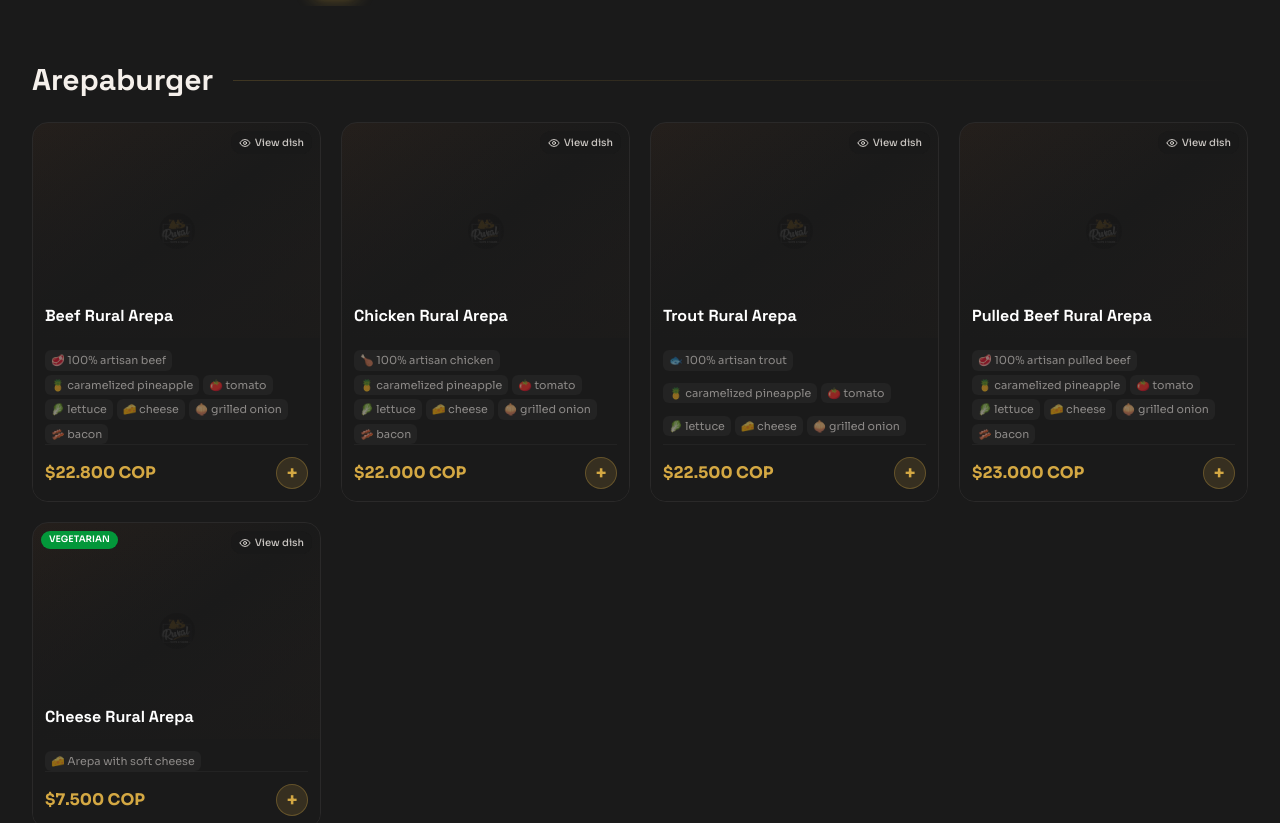
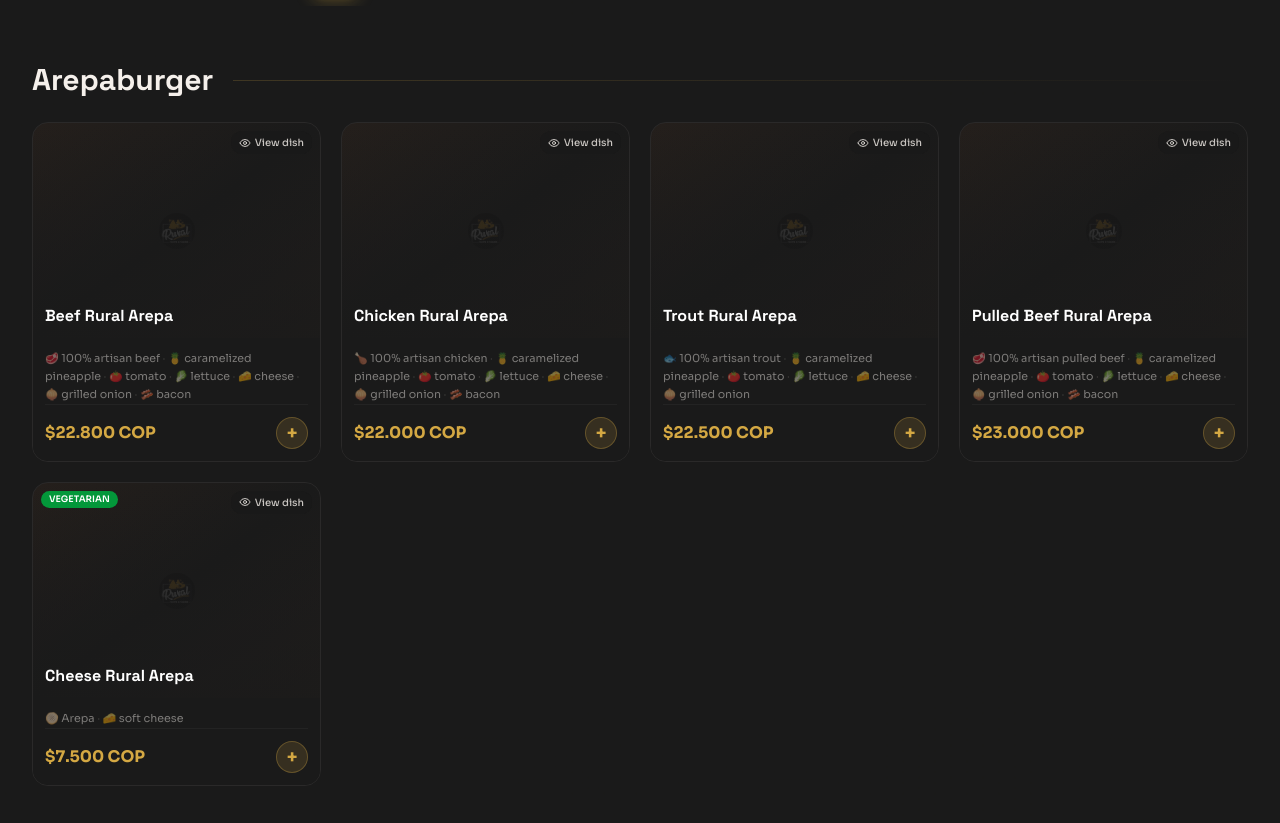
Before and after one commit to sebastian-ardila/rural-cocina-artesanal, a Next.js app: page /en/ in a window 1280 px wide. Shown: the part 1204-2027 px from the top of the page. Built offline with nearby package versions, Linux system fonts and the light colour scheme; a web font is replaced by a local one.

Commit message:
fix: display ingredients as inline text with dot separators instead of pills

```diff
--- a/src/components/menu/MenuCard.tsx
+++ b/src/components/menu/MenuCard.tsx
@@ -93,15 +93,15 @@ export function MenuCard({
       {/* Content below image */}
       <div className="p-2.5 sm:p-3 flex flex-col flex-1 bg-rural-black">
         {/* Ingredients */}
-        <div className="flex flex-wrap gap-1 flex-1">
-          {ingredients.map((ing, i) => (
-            <span
-              key={i}
-              className="text-[10px] sm:text-[11px] text-rural-white/50 bg-rural-white/[0.04] px-1.5 py-0.5 rounded-md self-start"
-            >
-              {getIngredientIcon(ing)} {ing}
-            </span>
-          ))}
+        <div className="flex-1">
+          <p className="text-[10px] sm:text-[11px] text-rural-white/45 leading-relaxed">
+            {ingredients.map((ing, i) => (
+              <span key={i}>
+                {getIngredientIcon(ing)} {ing}
+                {i < ingredients.length - 1 && <span className="text-rural-white/15"> · </span>}
+              </span>
+            ))}
+          </p>
         </div>
 
         {/* Price + add button — always at bottom */}
--- a/src/lib/ingredients.ts
+++ b/src/lib/ingredients.ts
@@ -86,7 +86,7 @@ export function getIngredientIcon(ingredient: string): string {
 
 export function parseIngredients(description: string): string[] {
   return description
-    .split(/,| y | & | and /i)
+    .split(/,| y | & | and | con | with /i)
     .map((s) => s.trim())
     .filter(Boolean);
 }
```
